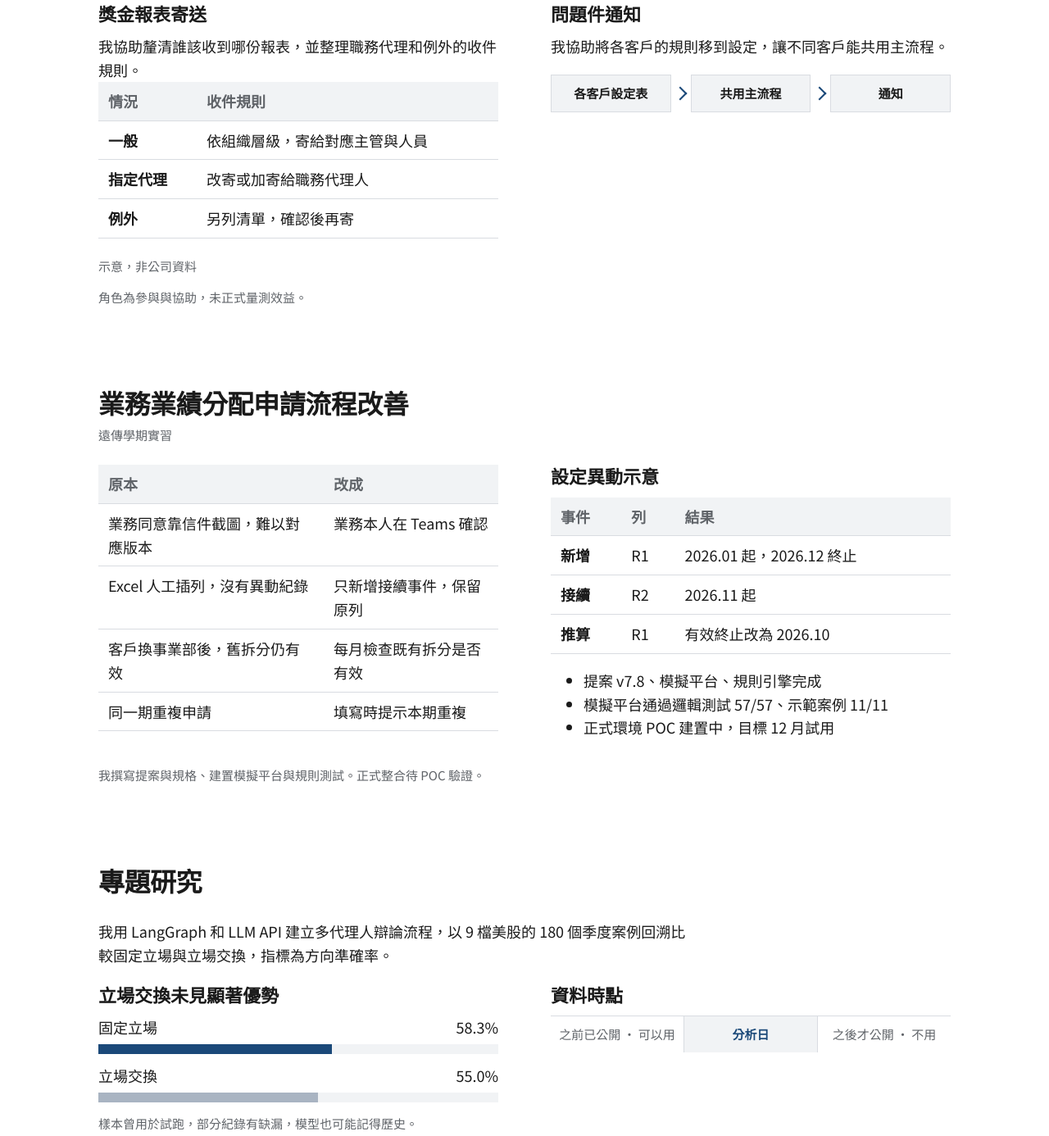
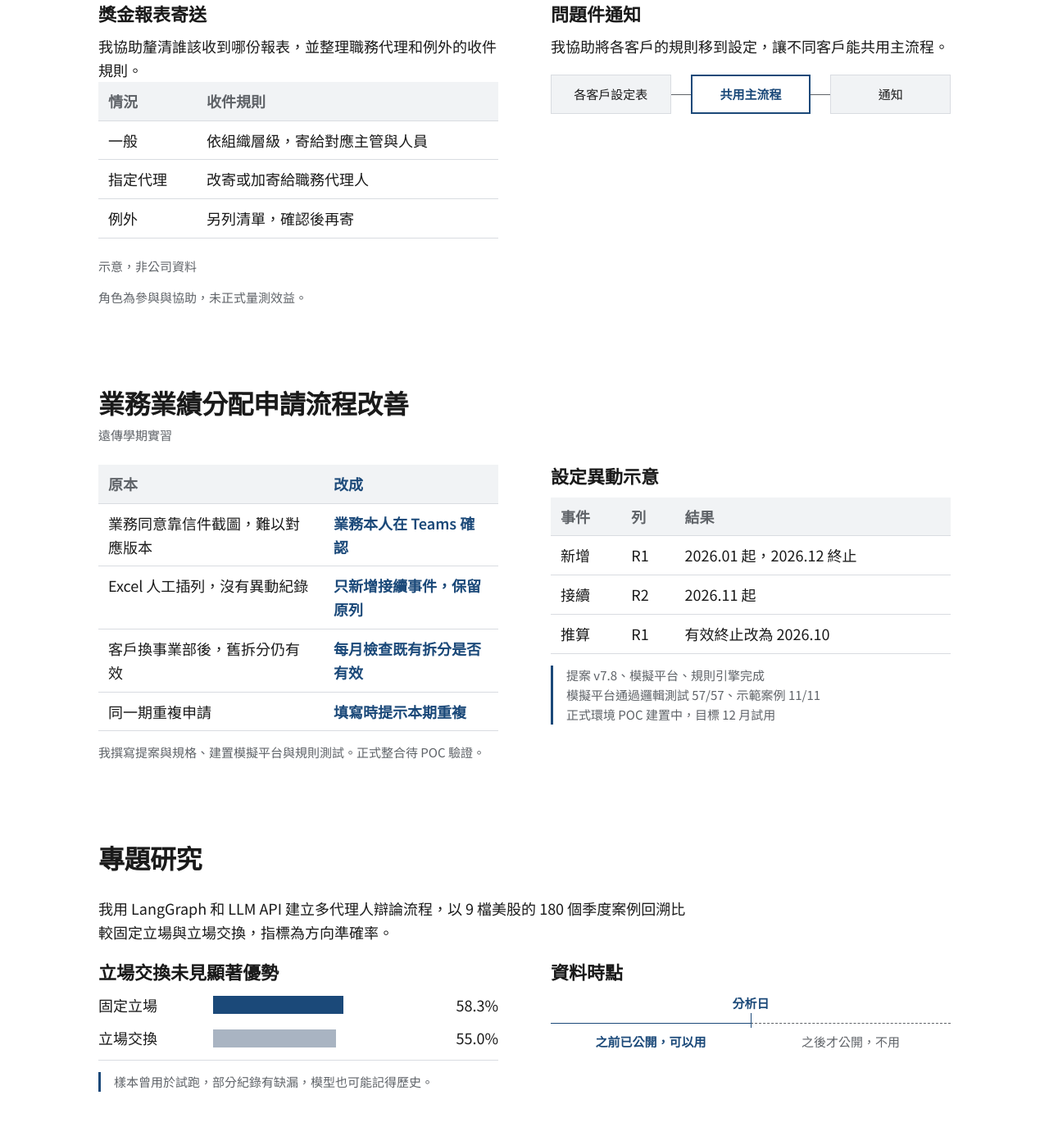
Before and after one commit to paul931130/paul931130.github.io, a plain HTML site: page index.html in a window 1280 px wide. Shown: the part 1046-2432 px from the top of the page at 82% size. Drawn offline with nearby package versions, Linux system fonts and the light colour scheme.

Commit message:
Refine layout per review and add internship notes page
Co-Authored-By: Claude Opus 5.5 <noreply@anthropic.com>

```diff
--- a/index.html
+++ b/index.html
@@ -6,7 +6,7 @@
   <title data-en="Yue-Zhen Huang">黃岳振 Yue-Zhen Huang</title>
   <link rel="preconnect" href="https://fonts.googleapis.com">
   <link rel="preconnect" href="https://fonts.gstatic.com" crossorigin>
-  <link rel="stylesheet" href="https://fonts.googleapis.com/css2?family=Noto+Sans+TC:wght@400;500;700&family=Source+Sans+3:wght@400;600;700&display=swap">
+  <link rel="stylesheet" href="https://fonts.googleapis.com/css2?family=Noto+Sans+TC:wght@400;500;600;700&amp;family=Source+Sans+3:wght@400;600;700&amp;display=swap">
   <link rel="stylesheet" href="./styles.css">
   <script src="./main.js" defer></script>
 </head>
@@ -18,6 +18,7 @@
         <a href="#about" data-en="Background">經歷</a>
         <a href="#projects" data-en="Projects">專案</a>
         <a href="#research" data-en="Research">研究</a>
+        <a href="./notes.html" data-en="Notes (Chinese)">實習心得</a>
         <a href="#contact" data-en="Contact">聯絡</a>
       </nav>
       <button class="language-toggle" type="button" lang="en">EN</button>
@@ -46,7 +47,7 @@
             <p data-en="Python, SQL, Excel, Power Platform">Python、SQL、Excel、Power Platform</p>
           </div>
           <div class="table-scroll" tabindex="0">
-            <table>
+            <table class="table--emphasis table--grades">
               <thead>
                 <tr><th scope="col" data-en="Accounting and finance courses">財會相關修課</th><th scope="col" data-en="Grade">成績</th></tr>
               </thead>
@@ -90,7 +91,7 @@
             <div class="flow">
               <ol>
                 <li class="flow-step" data-en="Client settings">各客戶設定表</li>
-                <li class="flow-step" data-en="Shared workflow">共用主流程</li>
+                <li class="flow-step flow-step--shared" data-en="Shared workflow">共用主流程</li>
                 <li class="flow-step" data-en="Notify">通知</li>
               </ol>
             </div>
@@ -106,7 +107,7 @@
         <p class="note" data-en="Term internship at Far EasTone">遠傳學期實習</p>
         <div class="split split--project">
           <div class="table-scroll" tabindex="0">
-            <table>
+            <table class="table--emphasis">
               <thead>
                 <tr><th scope="col" data-en="Before">原本</th><th scope="col" data-en="Now">改成</th></tr>
               </thead>
@@ -132,7 +133,7 @@
                 </tbody>
               </table>
             </div>
-            <ul>
+            <ul class="progress-list accent-note" role="list">
               <li data-en="Proposal v7.8, simulator and rules engine completed">提案 v7.8、模擬平台、規則引擎完成</li>
               <li data-en="Simulator passed 57/57 logic tests and 11/11 demo cases">模擬平台通過邏輯測試 57/57、示範案例 11/11</li>
               <li data-en="Production POC in progress, with a December trial planned">正式環境 POC 建置中，目標 12 月試用</li>
@@ -152,25 +153,27 @@
             <figure>
               <figcaption><h3 data-en="Role switching showed no significant gain">立場交換未見顯著優勢</h3></figcaption>
               <div class="bar-row">
-                <span data-en="Fixed roles">固定立場</span><data value="58.3">58.3%</data>
+                <span data-en="Fixed roles">固定立場</span>
                 <div class="bar-track" aria-hidden="true"><div class="bar-fill fixed"></div></div>
+                <data value="58.3">58.3%</data>
               </div>
               <div class="bar-row">
-                <span data-en="Role switching">立場交換</span><data value="55.0">55.0%</data>
+                <span data-en="Role switching">立場交換</span>
                 <div class="bar-track" aria-hidden="true"><div class="bar-fill switched"></div></div>
+                <data value="55.0">55.0%</data>
               </div>
             </figure>
           </div>
           <div class="timing">
             <h3 data-en="Data timing">資料時點</h3>
             <ol>
-              <li data-en="Public before · Eligible">之前已公開 · 可以用</li>
+              <li class="timing-before" data-en="Public before · Eligible">之前已公開，可以用</li>
               <li class="timing-date" data-en="Analysis date">分析日</li>
-              <li data-en="Published after · Excluded">之後才公開 · 不用</li>
+              <li class="timing-after" data-en="Published after · Excluded">之後才公開，不用</li>
             </ol>
           </div>
         </div>
-        <p class="note" data-en="The sample was used in pilot runs, some logs are missing, and the model may recall history.">樣本曾用於試跑，部分紀錄有缺漏，模型也可能記得歷史。</p>
+        <p class="note accent-note" data-en="The sample was used in pilot runs, some logs are missing, and the model may recall history.">樣本曾用於試跑，部分紀錄有缺漏，模型也可能記得歷史。</p>
       </div>
     </section>
 
@@ -178,7 +181,7 @@
       <div class="wrap">
         <h2 id="finance-heading" data-en="Where I could start in a finance team">我能怎麼幫財務團隊</h2>
         <div class="table-scroll" tabindex="0">
-          <table aria-labelledby="finance-heading">
+          <table class="table--emphasis" aria-labelledby="finance-heading">
             <thead>
               <tr>
                 <th scope="col" data-en="My experience">我的經驗</th>
@@ -202,7 +205,7 @@
       <div class="wrap">
         <h2 data-en="Contact">聯絡</h2>
         <div class="contact-row">
-          <span>Email <span id="email">hyj.mg12@nycu.edu.tw</span></span>
+          <span>Email <a id="email" href="mailto:hyj.mg12@nycu.edu.tw">hyj.mg12@nycu.edu.tw</a></span>
           <button id="copy-email" type="button" data-en="Copy">複製</button>
         </div>
         <p id="copy-status" class="note copy-status" role="status"></p>
--- a/styles.css
+++ b/styles.css
@@ -96,10 +96,10 @@ a {
 }
 
 button {
-  min-height: 44px;
+  min-height: 40px;
   padding: 6px 14px;
-  border: 1px solid var(--line);
-  border-radius: 3px;
+  border: 1px solid var(--muted);
+  border-radius: 0;
   background: var(--bg);
   color: var(--accent);
   font: 700 15px / 1.3 var(--font);
@@ -183,13 +183,23 @@ button:hover {
   font-weight: 700;
 }
 
-.note, figcaption, .copy-status, .site-footer {
+.note, figcaption, .copy-status, .site-footer, .progress-list {
   color: var(--muted);
   font-size: 15px;
 }
 
 .note, figcaption {
   margin-top: 14px;
+}
+
+.accent-note {
+  padding-left: 16px;
+  border-left: 3px solid var(--accent);
+}
+
+.progress-list {
+  margin: 14px 0 0;
+  list-style: none;
 }
 
 .split {
@@ -256,6 +266,21 @@ thead th {
   color: var(--muted);
 }
 
+tbody th[scope="row"] {
+  font-weight: 400;
+}
+
+.table--emphasis tr > :last-child {
+  color: var(--accent);
+  font-weight: 600;
+}
+
+.table--grades tr > :last-child {
+  font-variant-numeric: tabular-nums;
+  text-align: right;
+  white-space: nowrap;
+}
+
 table caption {
   caption-side: bottom;
   padding-top: 8px;
@@ -270,7 +295,15 @@ table caption {
 
 .results figcaption {
   margin: 0;
+}
+
+.results h3 {
   color: var(--ink);
+}
+
+.results figure {
+  padding-bottom: 12px;
+  border-bottom: 1px solid var(--line);
 }
 
 #sales-credit h2 {
@@ -283,63 +316,122 @@ table caption {
 
 .flow ol, .timing ol {
   display: grid;
-  grid-template-columns: repeat(3, minmax(0, 1fr));
-  gap: 24px;
   margin: 0;
   padding: 0;
   list-style: none;
 }
 
-.flow-step, .timing li {
+.flow ol {
+  grid-template-columns: minmax(0, 1fr) 24px minmax(0, 1fr) 24px minmax(0, 1fr);
+  grid-template-areas: "settings first-line shared second-line notify";
+}
+
+.flow-step {
   display: grid;
   align-content: center;
   padding: 10px 8px;
+  border: 1px solid var(--line);
+  background: var(--band);
+  font-size: 15px;
   text-align: center;
 }
 
-.flow-step {
-  position: relative;
-  border: 1px solid var(--line);
-  background: var(--band);
-  font-size: 15px;
-  font-weight: 700;
+.flow-step:first-child {
+  grid-area: settings;
 }
 
-.flow-step + .flow-step::before {
-  position: absolute;
-  top: 50%;
-  right: calc(100% + 6px);
-  width: 12px;
-  height: 12px;
-  border-top: 2px solid var(--accent);
-  border-right: 2px solid var(--accent);
+.flow-step--shared {
+  grid-area: shared;
+  border: 2px solid var(--accent);
+  background: var(--bg);
+  color: var(--accent);
+  font-weight: 600;
+}
+
+.flow-step:last-child {
+  grid-area: notify;
+}
+
+.flow ol::before, .flow ol::after {
+  align-self: center;
+  height: 1px;
+  background: var(--muted);
   content: "";
-  transform: translate(-2px, -50%) rotate(45deg);
+}
+
+.flow ol::before {
+  grid-area: first-line;
+}
+
+.flow ol::after {
+  grid-area: second-line;
 }
 
 .timing ol {
-  gap: 1px;
-  padding-top: 1px;
-  background: var(--line);
+  grid-template-columns: repeat(2, minmax(0, 1fr));
+  text-align: center;
+}
+
+.timing ol::before, .timing ol::after {
+  grid-row: 2;
+  content: "";
+}
+
+.timing ol::before {
+  grid-column: 1;
+  border-top: 1px solid var(--accent);
+}
+
+.timing ol::after {
+  grid-column: 2;
+  border-top: 1px dashed var(--muted);
 }
 
 .timing li {
-  background: var(--bg);
+  max-width: none;
   color: var(--muted);
   font-size: 15px;
 }
 
-.timing .timing-date {
-  background: var(--band);
+.timing .timing-before, .timing .timing-date {
   color: var(--accent);
   font-weight: 700;
 }
 
+.timing-date {
+  position: relative;
+  grid-area: 1 / 1 / 2 / -1;
+  padding-bottom: 12px;
+}
+
+.timing-date::after {
+  position: absolute;
+  bottom: -6px;
+  left: 50%;
+  width: 1px;
+  height: 18px;
+  background: var(--accent);
+  content: "";
+}
+
+.timing-before, .timing-after {
+  grid-row: 3;
+  padding: 10px 8px 0;
+}
+
+.timing-before {
+  grid-column: 1;
+}
+
+.timing-after {
+  grid-column: 2;
+}
+
 .bar-row {
   display: grid;
-  grid-template-columns: minmax(0, 1fr) auto;
-  gap: 6px 12px;
-  align-items: baseline;
+  grid-template-columns: clamp(4.5rem, 30%, 8rem) minmax(0, 1fr) 3.5em;
+  gap: 12px;
+  align-items: center;
 }
 
 .bar-row + .bar-row {
@@ -347,9 +439,11 @@ table caption {
 }
 
 .bar-track {
-  grid-column: 1 / -1;
-  height: 12px;
-  background: var(--band);
+  height: 22px;
+}
+
+.bar-row data {
+  text-align: right;
 }
 
 .bar-fill {
@@ -373,6 +467,10 @@ table caption {
   align-items: center;
   gap: 12px 16px;
   overflow-wrap: anywhere;
+}
+
+#email {
+  text-decoration: underline;
 }
 
 .copy-status {
@@ -417,20 +515,32 @@ table caption {
     padding-bottom: 32px;
   }
 
-  .split, .flow ol, .timing ol {
+  .split {
     grid-template-columns: minmax(0, 1fr);
-  }
-
-  .flow-step + .flow-step::before {
-    top: auto;
-    right: auto;
-    bottom: calc(100% + 7px);
-    left: 50%;
-    transform: translateX(-50%) rotate(135deg);
   }
 
   th, td {
     padding-inline: 8px;
+  }
+}
+
+@media (width <= 768px) {
+  .flow ol {
+    grid-template-columns: minmax(0, 1fr);
+    grid-template-rows: auto 24px auto 24px auto;
+    grid-template-areas:
+      "settings"
+      "first-line"
+      "shared"
+      "second-line"
+      "notify";
+  }
+
+  .flow ol::before, .flow ol::after {
+    align-self: stretch;
+    justify-self: center;
+    width: 1px;
+    height: auto;
   }
 }
 
```
Also changed, not shown: notes.html (added, +105 -0 lines).
